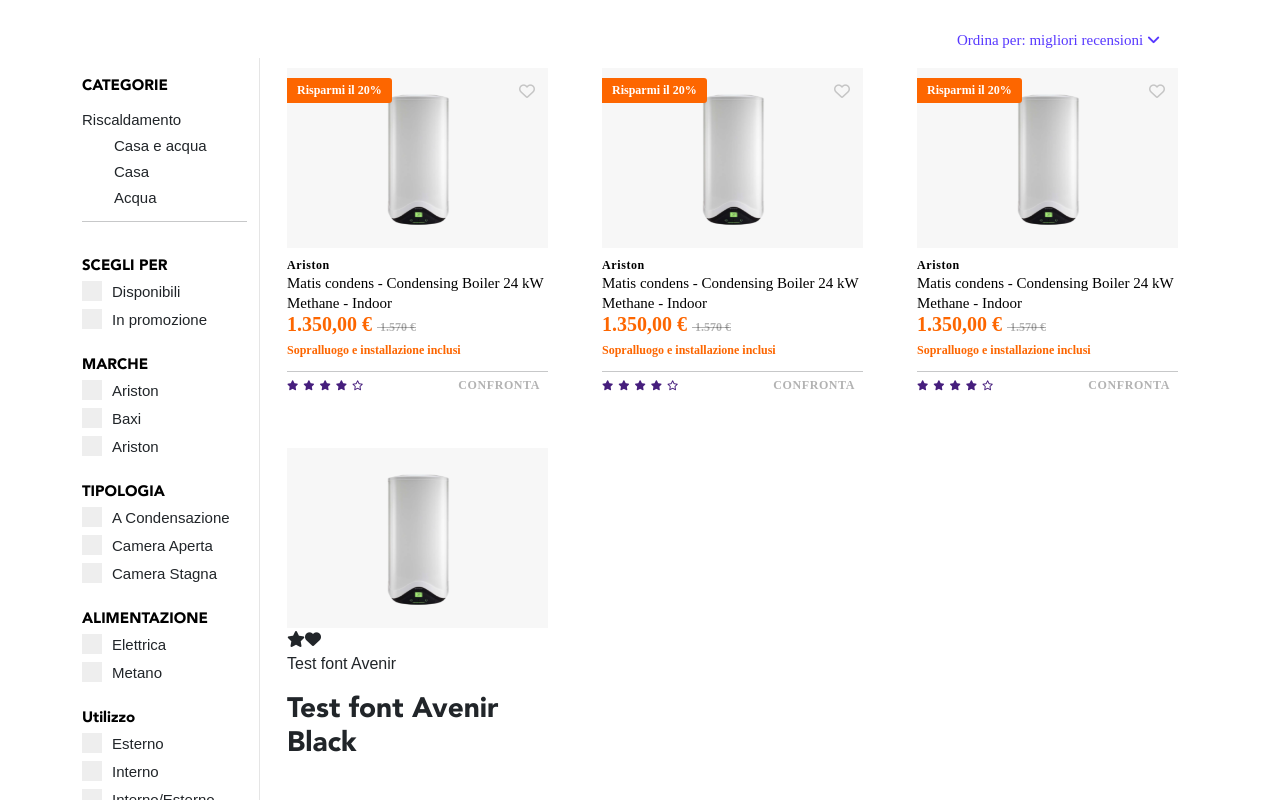
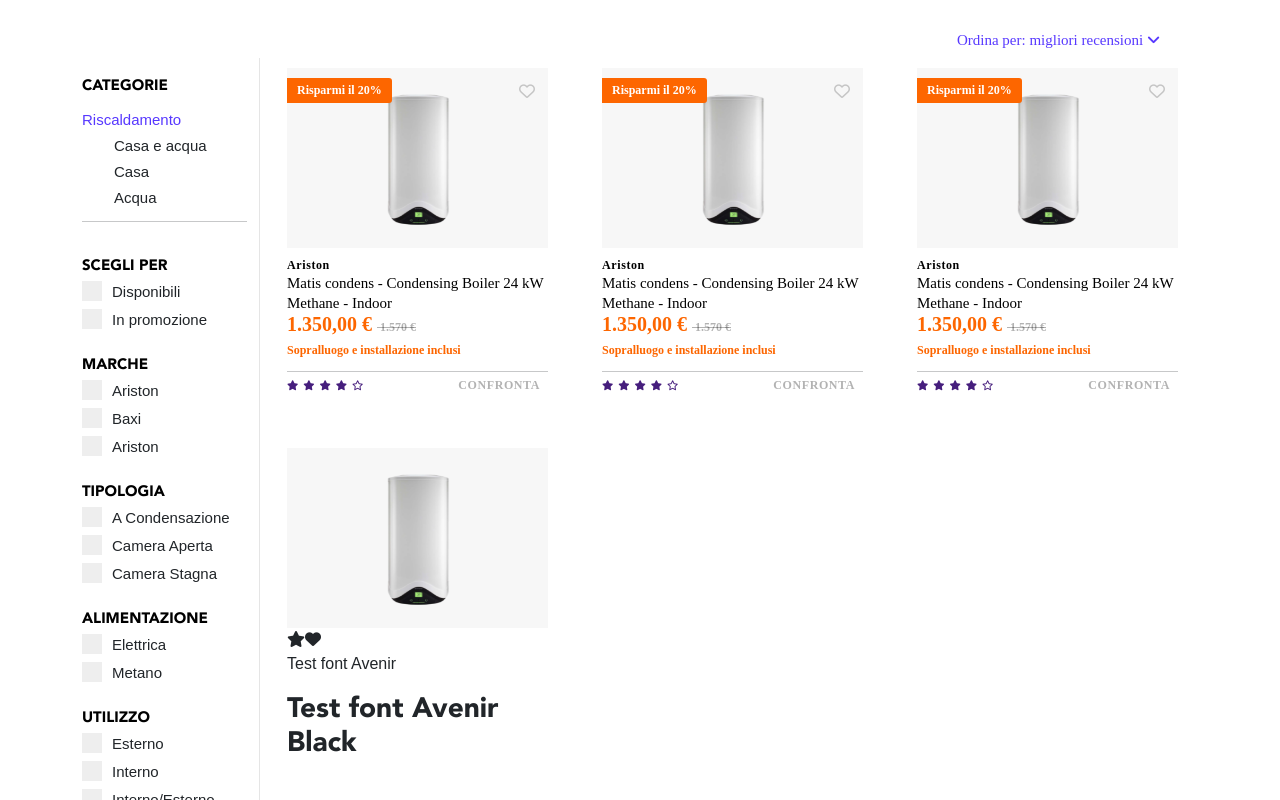
Before and after one commit to Daurelian/frontend-test-master, a React (Create React App) app: page / in a window 1280 px wide. Shown: the top 800 px of the page. Built offline with nearby package versions, Linux system fonts and the light colour scheme.

Commit message:
added purple

```diff
--- a/src/App.js
+++ b/src/App.js
@@ -12,7 +12,7 @@
         <div className="col-2 filter">
           {/* Filtro */}
           <p class="filterTitle">CATEGORIE</p>
-          <h5 class="filterSubTitle">Riscaldamento</h5>
+          <h5 class="filterSubTitle purple">Riscaldamento</h5>
           <ol>
             <h5 class="filterSubTitle">Casa e acqua </h5>
             <h5 class="filterSubTitle"> Casa </h5>
@@ -39,7 +39,7 @@
             <h5 class="filterTitle">ALIMENTAZIONE</h5>
             <h5 class="filterSubTitle container_filter"> <input type="checkbox"></input> <span class="checkmark"></span>  Elettrica </h5>
             <h5 class="filterSubTitle container_filter"> <input type="checkbox"></input> <span class="checkmark"></span>  Metano </h5>
-            <h5 class="filterTitle">Utilizzo</h5>
+            <h5 class="filterTitle">UTILIZZO</h5>
             <h5 class="filterSubTitle container_filter"> <input type="checkbox"></input> <span class="checkmark"></span>  Esterno</h5>
             <h5 class="filterSubTitle container_filter"> <input type="checkbox"></input> <span class="checkmark"></span>  Interno </h5>
             <h5 class="filterSubTitle container_filter"> <input type="checkbox"></input> <span class="checkmark"></span>  Interno/Esterno </h5>
--- a/src/styles/index.scss
+++ b/src/styles/index.scss
@@ -34,6 +34,9 @@
 }
 
 // Filter
+.purple {
+  color: $complementary;
+}
 
 .filterTitle {
   text-align: left;
```
